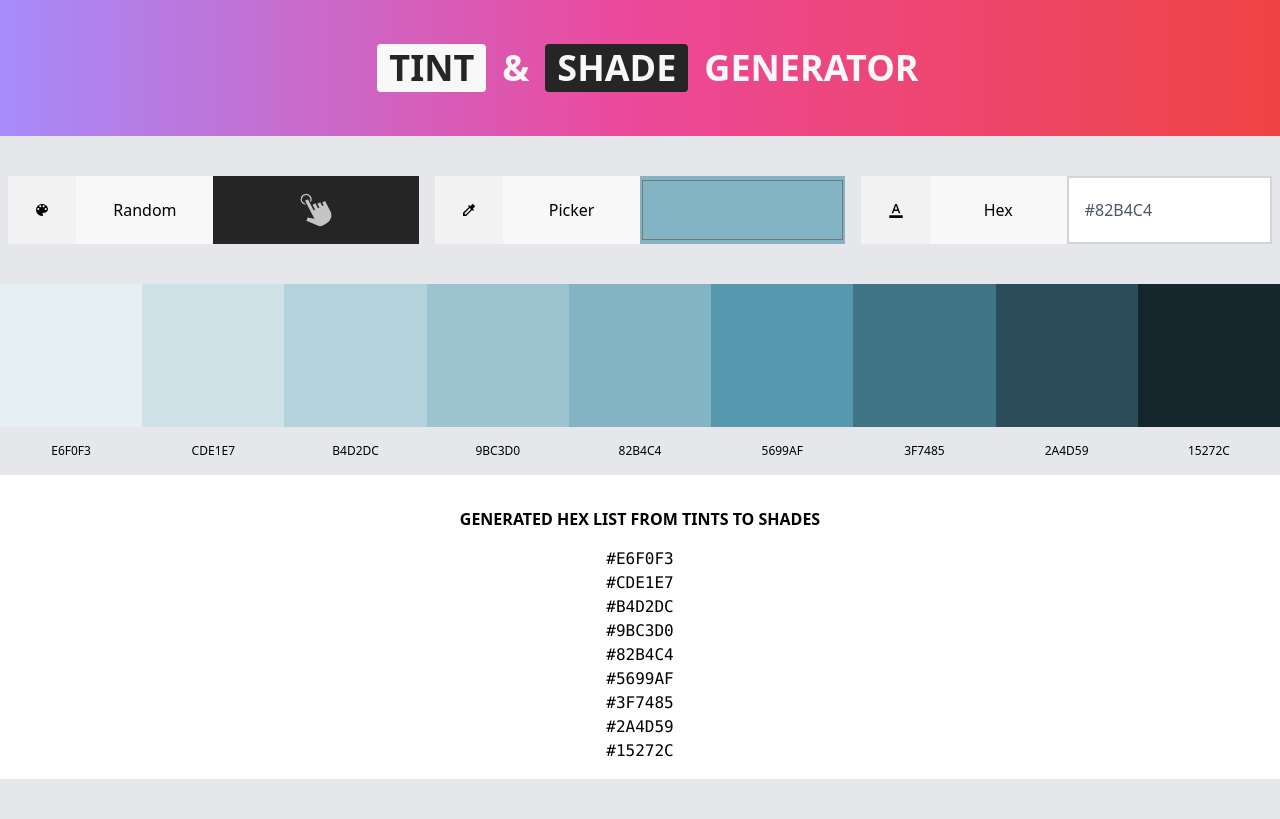
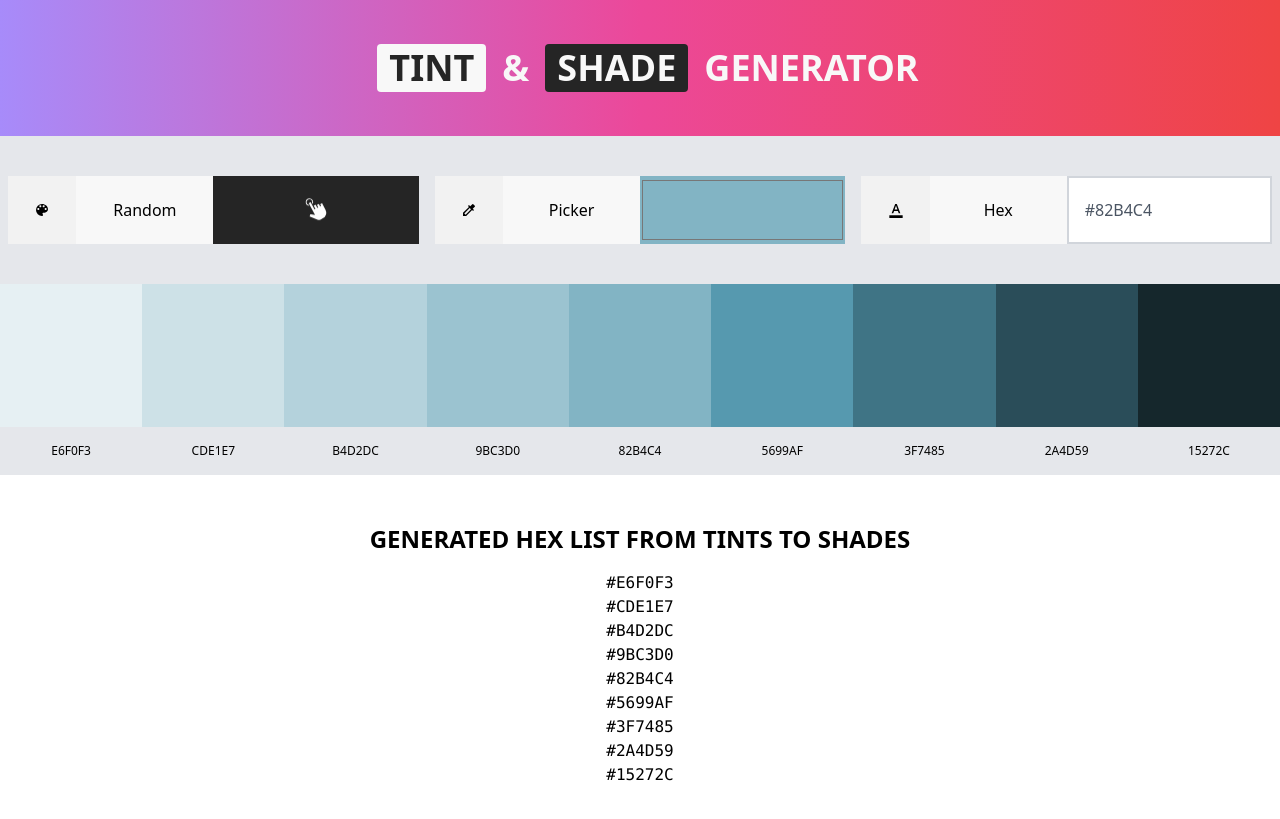
Before and after one commit to nguyencongcuong/tint-shade-generator, a React (Create React App) app: page / in a window 1280 px wide. Built offline with nearby package versions, Linux system fonts and the light colour scheme.

Commit message:
Initial build

```diff
--- a/src/components/Main.js
+++ b/src/components/Main.js
@@ -14,7 +14,7 @@ function Main() {
 			<div className="col-span-12"><Picker /></div>
 
 
-			<div className="col-span-12 grid grid-cols-9">
+			<div className="col-span-12 grid grid-cols-3 md:grid-cols-9">
 
 				<TintShade />
 
--- a/src/components/Picker.js
+++ b/src/components/Picker.js
@@ -11,10 +11,10 @@ function Randomizer(props) {
 	const dispatch = useDispatch()
 	return (
 		<div
-			className="bg-min-9 w-full h-full flex justify-center items-center text-white text-4xl cursor-pointer"
+			className="bg-min-9 w-full h-full flex justify-center items-center text-white text-2xl cursor-pointer"
 			onClick={() => dispatch(getColor(randomHex()))}
 		>
-			<span className="animate-pulse"><GiClick /></span>
+			<span className="animate-bounce"><GiClick /></span>
 		</div>
 	)
 }
--- a/src/components/TintShade.js
+++ b/src/components/TintShade.js
@@ -30,8 +30,8 @@ function TintShade() {
 	return (
 		<React.Fragment>
 			{shadeTint()}
-			<section className="w-screen text-center bg-white p-4">
-				<h2 className="font-bold uppercase p-4">Generated Hex List From Tints to Shades</h2>
+			<section className="w-screen text-center bg-white p-8">
+				<h2 className="font-bold text-2xl uppercase p-4">Generated Hex List From Tints to Shades</h2>
 				<ul>
 					{colorCodeList()}
 				</ul>
```
